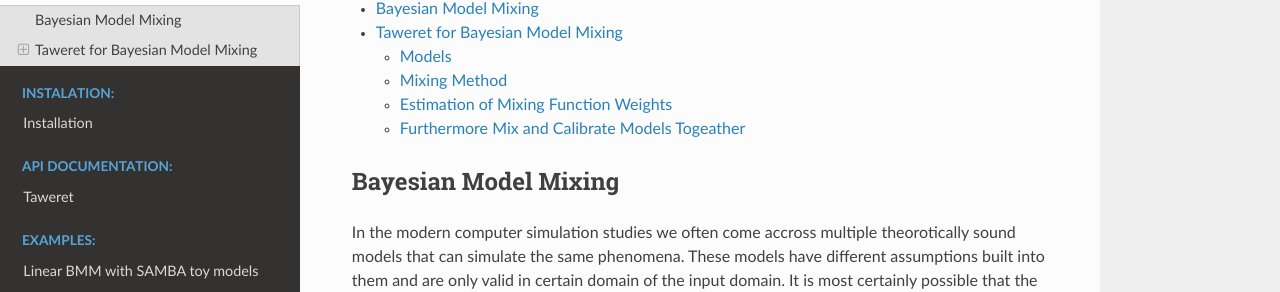
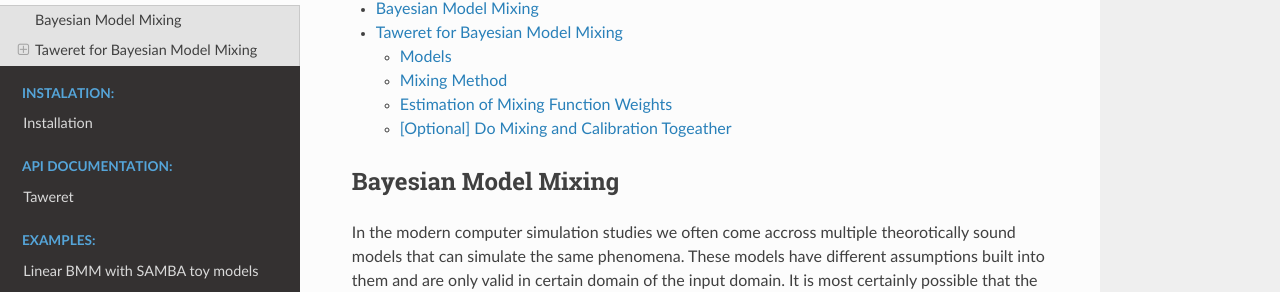
Before and after one commit to bandframework/Taweret, a Sphinx documentation site: the page built from doc/source/intro.rst, in a window 1280 px wide and 900 px high. Shown: the part 163-455 px from the top of the window. Built offline with Sphinx 7.4.7 and the Read the Docs theme 2.0.0, drawn with Linux system fonts in a browser that asks for light colours; pages that are not in the unit, such as notebooks, are missing from menus; some of the changed text lies outside the part shown.

Commit message:
update documents

```diff
--- a/doc/source/intro.rst
+++ b/doc/source/intro.rst
@@ -51,7 +51,7 @@ Using the likelihood provided by the Mixed model user can find the optimal weigh
 We provide wrapper functions to the likelihood method so that one can use their favourite calibration software \
 to estimate the weights.
 
-Furthermore Mix and Calibrate Models Togeather
+[Optional] Do Mixing and Calibration Togeather
 ^^^^^^^^^^^^^^^^^^^^^^^^^^^^^^^^^^^^^^^^^^^^^^
 Rather than using calibrated models to mix we can do better by doing everythin all at once. The advantage of this \
 is that the calibration of each model will happen using the experimental data that each model can explain the best.
```
Also changed, not shown: 7 other files.
